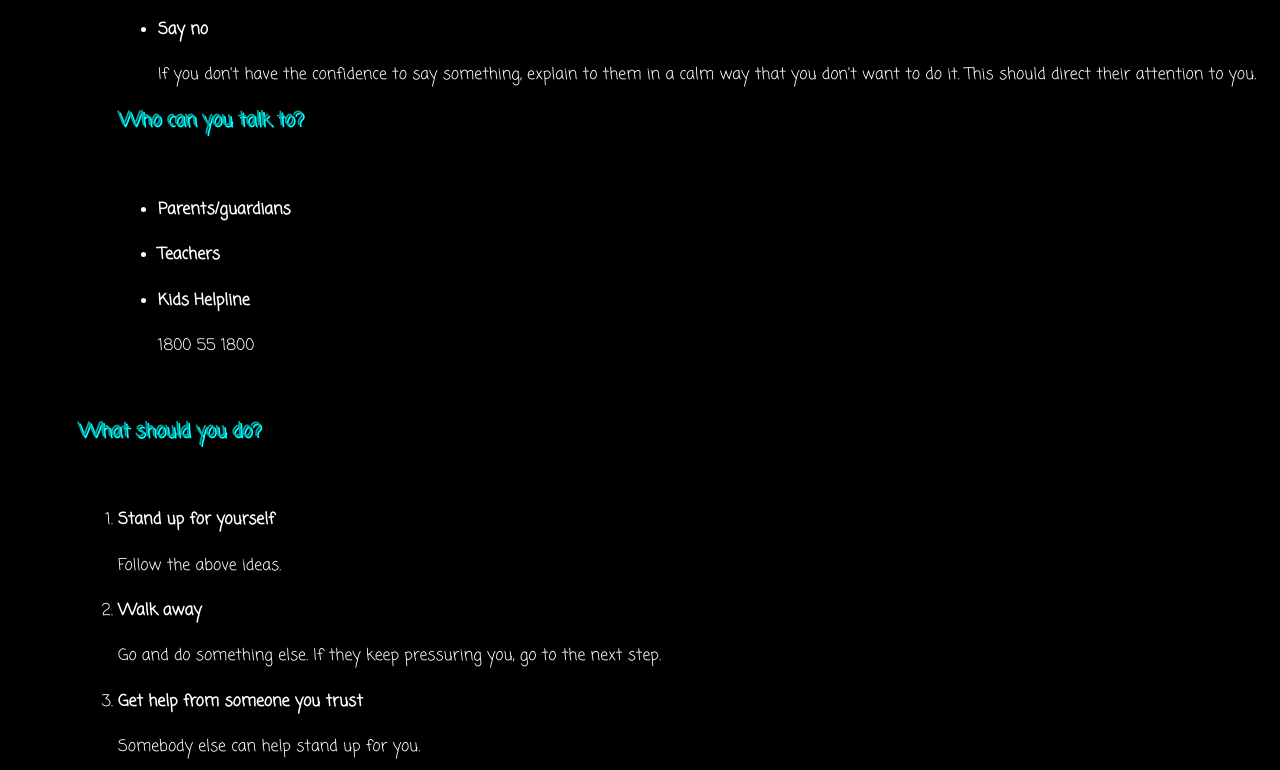
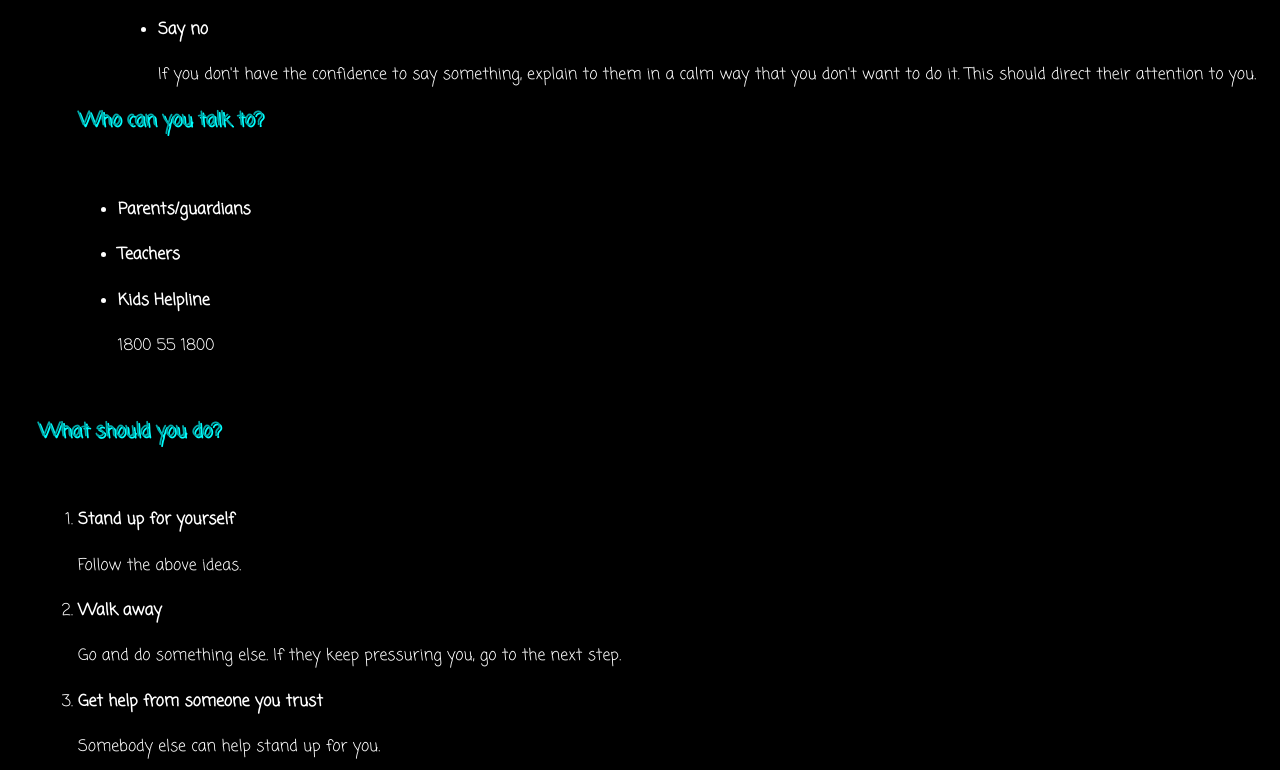
Before and after one commit to platy11/peer-pressure, a plain HTML site: page index.html in a window 1280 px wide. Shown: the part 1390-2160 px from the top of the page. Drawn offline with Linux system fonts and the light colour scheme.

Commit message:
Update index.html

```diff
--- a/index.html
+++ b/index.html
@@ -53,7 +53,7 @@
                 <li><h4>Say no</h4>If you don't have the confidence to say something, explain to them in a calm way that you don't want to do it. This should direct their attention to you.</li>
              </ul>
         </div>
-        <div style="margin-left: 40px">
+        <div style="">
           <h3>Who can you talk to?</h2>
             <br>
             <ul>
@@ -64,7 +64,7 @@
         </div>
         </div>
         <br>
-        <div style="margin-left: 40px">
+        <div style="">
           <h3>What should you do?</h2>
             <br>
             <ol>
```
